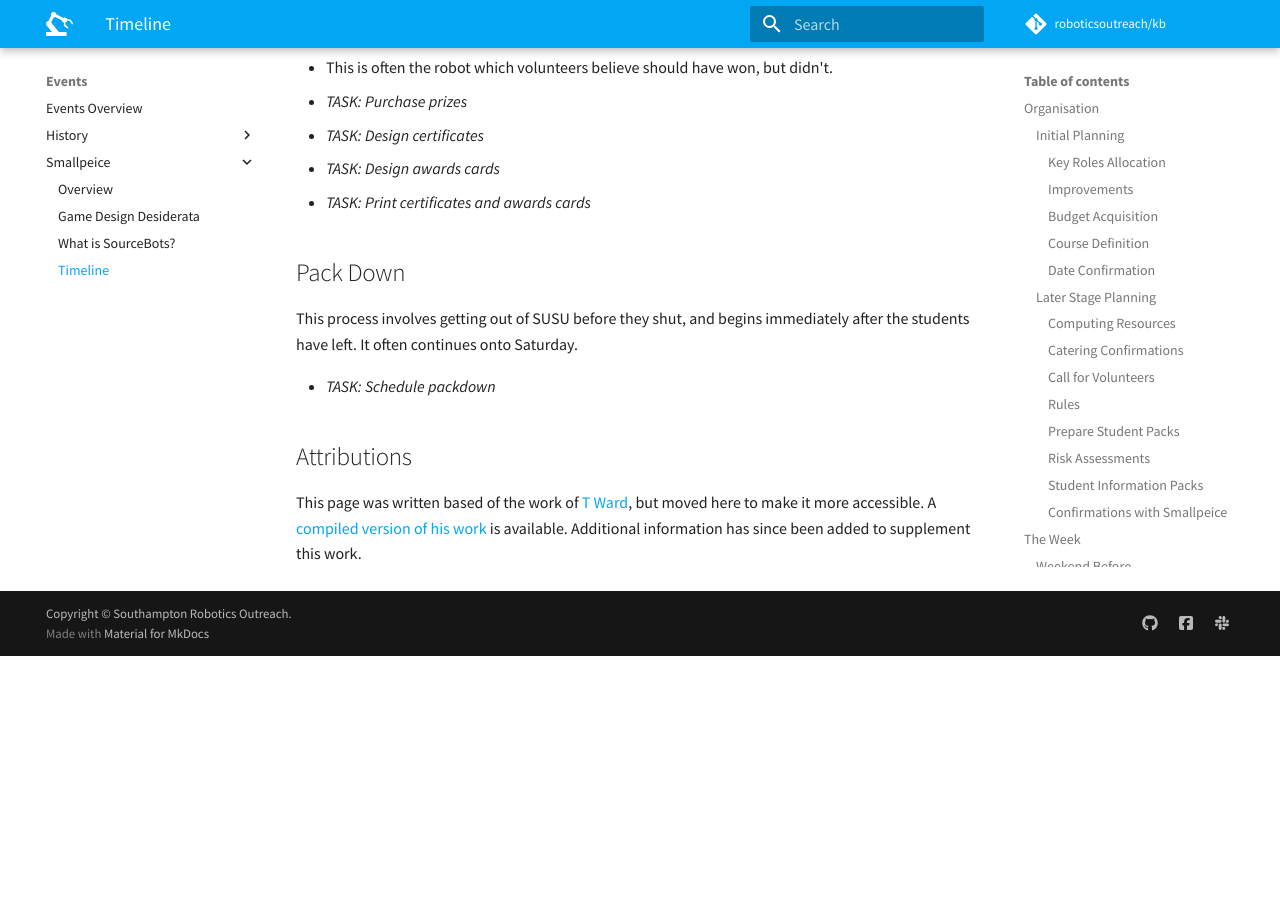
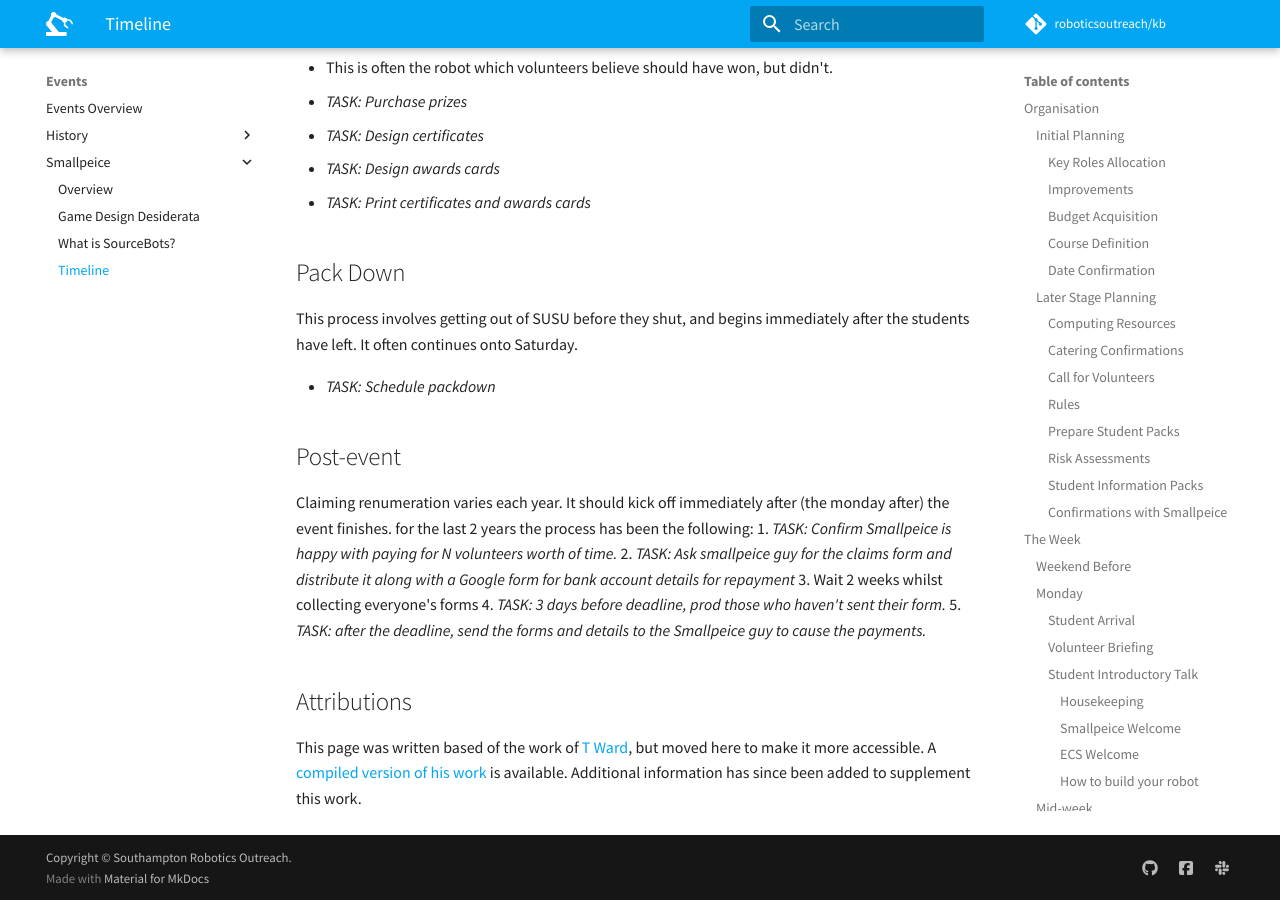
Before and after one commit to roboticsoutreach/kb, an MkDocs documentation site: the page built from docs/events/smallpeice/timeline.md, in a window 1280 px wide and 900 px high, scrolled down 12419 px. Built offline with MkDocs 1.6.1 and Material for MkDocs 9.7.7, drawn with Linux system fonts in a browser that asks for light colours; comment, search, counter and statistics services are not loaded; before the commit the page ends 13075 px from its top, so only the background shows below that.

Commit message:
Add post-event section: claiming renumeration
Add a section for claiming the repayment money

```diff
--- a/docs/events/smallpeice/timeline.md
+++ b/docs/events/smallpeice/timeline.md
@@ -471,6 +471,15 @@ This process involves getting out of SUSU before they shut, and begins immediate
 
 - *TASK: Schedule packdown*
 
+## Post-event
+
+Claiming renumeration varies each year. It should kick off immediately after (the monday after) the event finishes. for the last 2 years the process has been the following:
+1. *TASK: Confirm Smallpeice is happy with paying for N volunteers worth of time.*
+2. *TASK: Ask smallpeice guy for the claims form and distribute it along with a Google form for bank account details for repayment*
+3. Wait 2 weeks whilst collecting everyone's forms
+4. *TASK: 3 days before deadline, prod those who haven't sent their form.*
+5. *TASK: after the deadline, send the forms and details to the Smallpeice guy to cause the payments.*
+
 ## Attributions
 
 This page was written based of the work of [T Ward](https://github.com/sourcebots/smallpeice-runbook), but moved here to make it more accessible. A [compiled version of his work](/events/smallpeice/docs/runbook2018.pdf) is available. Additional information has since been added to supplement this work.
```
